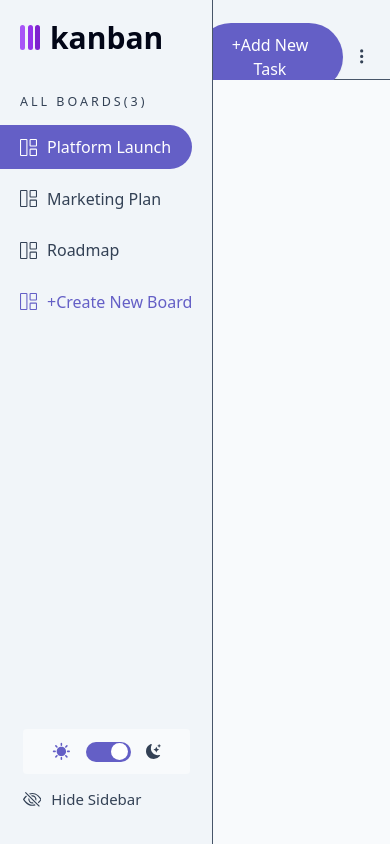
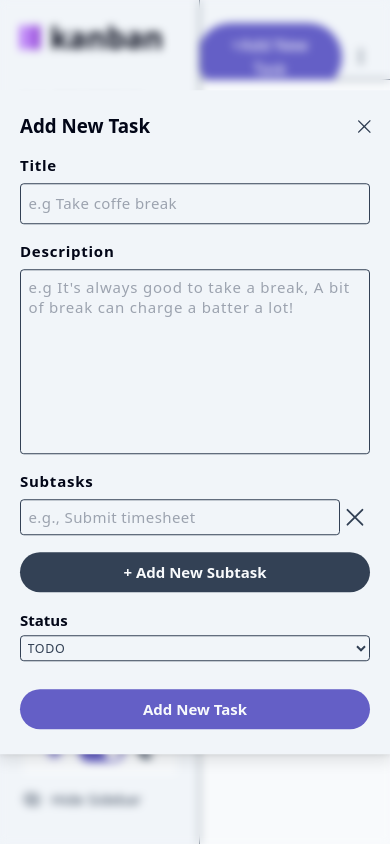
Before and after one commit to Faizshaikh6280/Kanban-Task-Mangement-Full-Stack-App, a React (Vite) app in the folder Frontend/: page / in a window 390 px wide. Both pictures are taken after a click on the button "+Add New Task". Built offline with nearby package versions, Linux system fonts and the light colour scheme.

Commit message:
Add new Task Modal window Implemented -Frontend

```diff
--- a/Frontend/src/components/Header/Header.jsx
+++ b/Frontend/src/components/Header/Header.jsx
@@ -1,5 +1,6 @@
 import { useRef } from 'react';
 import { BsThreeDotsVertical } from 'react-icons/bs';
+import AddNewTaskModal from '../Modals/AddNewTaskModal';
 function Header() {
   const ref = useRef();
   return (
@@ -11,9 +12,7 @@ function Header() {
         Platform Launch
       </h1>
       <div className="right flex gap-4 items-center">
-        <button className="add-task text-white px-8 py-4 rounded-full bg-primary shadow-sm">
-          +Add New Task
-        </button>
+        <AddNewTaskModal />
         <BsThreeDotsVertical
           className="text-3xl cursor-pointer"
           onClick={() => {
--- /dev/null
+++ b/Frontend/src/components/Modals/AddNewTaskModal.jsx
@@ -0,0 +1,21 @@
+import Modal from '../../ui/Modals';
+import AddNewTaskWindow from './AddNewTaskWindow';
+
+function AddNewTaskModal() {
+  return (
+    <div>
+      <Modal>
+        <Modal.Open opens="add-new-task">
+          <button className="add-task text-white px-8 py-4 rounded-full bg-primary shadow-sm">
+            +Add New Task
+          </button>
+        </Modal.Open>
+        <Modal.Window name={'add-new-task'}>
+          <AddNewTaskWindow />
+        </Modal.Window>
+      </Modal>
+    </div>
+  );
+}
+
+export default AddNewTaskModal;
--- /dev/null
+++ b/Frontend/src/components/Modals/AddNewTaskWindow.jsx
@@ -0,0 +1,122 @@
+import React, { useState } from 'react';
+import { HiXMark } from 'react-icons/hi2';
+import { TASK_PLACEHOLDER } from '../../dev-data';
+import SelectCategory from '../../ui/SelectCategory';
+
+function AddNewTaskWindow() {
+  const [subtasks, setSubtasks] = useState([{ value: '' }]);
+  const [selectedCategory, setSelectedCategory] = useState('');
+
+  const columnCategory = ['todo', 'doing', 'done'];
+
+  function handleInputChange(value, indx) {
+    setSubtasks((subtasks) => {
+      const newSubtasks = [...subtasks];
+      newSubtasks[indx] = {
+        ...newSubtasks[indx],
+        value,
+      };
+      return newSubtasks;
+    });
+  }
+
+  return (
+    <div className="flex flex-col gap-7 w-[35rem] md:w-[50rem]">
+      <h1 className="text-custom-text-1 text-3xl font-semibold">
+        Add New Task
+      </h1>
+
+      <form action="" className="flex flex-col gap-7">
+        <div className="tite-input flex flex-col gap-3 ">
+          <label
+            htmlFor="title"
+            className="text-2xl text-custom-text-1 font-semibold tracking-wider"
+          >
+            Title
+          </label>
+          <input
+            required
+            type="text"
+            placeholder="e.g Take coffe break"
+            id="title"
+            className="border border-custom-text-2 p-3 rounded-md w-full bg-transparent placeholder:text-2xl placeholder:text-custom-text-2/5 tracking-wide  outline-none"
+          />
+        </div>
+
+        <div className="description-input flex flex-col gap-3 ">
+          <label
+            htmlFor="description"
+            className="text-2xl text-custom-text-1 font-semibold tracking-wider"
+          >
+            Description
+          </label>
+          <textarea
+            rows={7}
+            placeholder="e.g It's always good to take a break, A bit of break can charge a batter a lot!"
+            id="title"
+            className="border border-custom-text-2  p-3 rounded-md w-full bg-transparent placeholder:text-2xl placeholder:text-custom-text-2/5 tracking-wider resize-none  outline-none"
+          />
+        </div>
+
+        <div className="subtasks-input flex flex-col gap-3 ">
+          <label
+            htmlFor="subtasks"
+            className="text-2xl text-custom-text-1 font-semibold tracking-wider"
+          >
+            Subtasks
+          </label>
+          {subtasks.map((_, indx) => {
+            const randomIndex = Math.floor(
+              Math.random() * TASK_PLACEHOLDER.length
+            );
+            return (
+              <div className="flex justify-between items-center" key={indx}>
+                <input
+                  type="text"
+                  placeholder={`${TASK_PLACEHOLDER[randomIndex]}`}
+                  id="subtasks"
+                  className="border border-custom-text-2 px-3 p-2 rounded-md w-[92%] bg-transparent placeholder:text-2xl placeholder:text-custom-text-2/5 tracking-wide  outline-none"
+                  value={subtasks[indx].value}
+                  onChange={(e) => handleInputChange(e.target.value, indx)}
+                />
+                <HiXMark
+                  className="text-5xl cursor-pointer font-extrabold"
+                  onClick={() => {
+                    setSubtasks((subtasks) => {
+                      const newSubtasks =
+                        subtasks.filter((_, Elindx) => Elindx !== indx) || [];
+                      console.log(indx, newSubtasks);
+                      return newSubtasks;
+                    });
+                  }}
+                />
+              </div>
+            );
+          })}
+          <button
+            onClick={() => setSubtasks((prev) => [...prev, { value: '' }])}
+            className="px-4 py-4 rounded-full dark:text-primary text-2xl cursor-pointer dark:bg-custom-text-1 mt-4 font-semibold bg-custom-text-2 text-slate-50"
+          >
+            + Add New Subtask
+          </button>
+        </div>
+
+        <div className="category">
+          <h2 className="text-custom-text-1 font-semibold mb-2 text-2xl">
+            Status
+          </h2>
+          <SelectCategory
+            selectedCategory={selectedCategory}
+            setSelectedCategory={setSelectedCategory}
+            columnCategory={columnCategory}
+          />
+        </div>
+        <button className="px-4 py-4 rounded-full text-slate-50 text-2xl cursor-pointer bg-primary mt-4 font-bold">
+          Add New Task
+        </button>
+      </form>
+    </div>
+  );
+}
+
+export default AddNewTaskWindow;
--- a/Frontend/src/components/Modals/UpdateTaskWindow.jsx
+++ b/Frontend/src/components/Modals/UpdateTaskWindow.jsx
@@ -1,14 +1,20 @@
 import { useState } from 'react';
+import SelectCategory from '../../ui/SelectCategory';
 
-function UpdateTaskWindow({ task }) {
-  const sortedTasks = task.subtasks.sort((a, b) => {
+const columnCategory = ['todo', 'doing', 'done'];
+const sortTasks = function (tasks) {
+  return tasks.sort((a, b) => {
     if (a.isDone === b.isDone) {
       return 0;
     }
     return a.isDone ? -1 : 1;
   });
-  const [subtasks, setSubtasks] = useState(sortedTasks);
-  const columnCategory = ['todo', 'doing', 'done'];
+};
+
+function UpdateTaskWindow({ task }) {
+  const [subtasks, setSubtasks] = useState(sortTasks(task.subtasks));
+  const [selectedCategory, setSelectedCategory] = useState(task.status);
+
   const completedSubtasks = subtasks.filter((sub) => sub.isDone).length;
 
   function handleCheckboxChange(index) {
@@ -58,6 +64,19 @@ function UpdateTaskWindow({ task }) {
           );
         })}
       </ul>
+      <div className="category">
+        <h2 className="text-custom-text-1 font-semibold mb-2 text-2xl">
+          Status
+        </h2>
+        <SelectCategory
+          selectedCategory={selectedCategory}
+          setSelectedCategory={setSelectedCategory}
+          columnCategory={columnCategory}
+        />
+      </div>
+      <button className="px-4 py-4 rounded-full text-slate-50 text-2xl cursor-pointer bg-primary mt-4">
+        Update Task
+      </button>
     </div>
   );
 }
--- a/Frontend/src/dev-data/index.js
+++ b/Frontend/src/dev-data/index.js
@@ -145,3 +145,21 @@ export const BOARD = {
     // },
   ],
 };
+
+export const TASK_PLACEHOLDER = [
+  'e.g., Take a coffee break',
+  'e.g., Complete project report',
+  'e.g., Attend team meeting',
+  'e.g., Call the client',
+  'e.g., Schedule dentist appointment',
+  'e.g., Update project status',
+  'e.g., Submit timesheet',
+  'e.g., Prepare presentation slides',
+  'e.g., Review code changes',
+  'e.g., Plan weekend trip',
+  'e.g., Organize workspace',
+  'e.g., Send follow-up emails',
+  'e.g., Read a chapter of a book',
+  'e.g., Workout session',
+  'e.g., Grocery shopping',
+];
--- a/Frontend/src/index.css
+++ b/Frontend/src/index.css
@@ -51,7 +51,7 @@ html.dark {
     @apply col-start-1;
   }
   .sidebar {
-    @apply absolute;
+    @apply absolute w-[20rem];
   }
   .app-layout.menu .sidebar {
     @apply absolute translate-x-0 block z-[1] w-1/5 left-0 top-0;
--- a/Frontend/src/ui/Modals.jsx
+++ b/Frontend/src/ui/Modals.jsx
@@ -38,9 +38,9 @@ function Window({ children, name }) {
   if (name !== openName) return null;
 
   return createPortal(
-    <div className="absolute inset-0 backdrop-blur-sm bg-custom-bg-main/30 flex flex-col items-center justify-center">
+    <div className="absolute inset-0 backdrop-blur-sm bg-custom-bg-main/30 flex flex-col items-center justify-center ">
       <div
-        className="text-custom-text-2 p-10 border border-custom-text-2 rounded-lg bg-custom-bg-secondary  absolute top-1/2 left-1/2 -translate-x-1/2 -translate-y-1/2"
+        className="text-custom-text-2 p-10 shadow-lg rounded-lg bg-custom-bg-secondary  absolute top-1/2 left-1/2 -translate-x-1/2 -translate-y-1/2 overflow-y-auto max-h-[95vh]"
         ref={ref}
       >
         <button onClick={close} className="absolute top-10 right-[2rem]">
--- /dev/null
+++ b/Frontend/src/ui/SelectCategory.jsx
@@ -0,0 +1,23 @@
+function SelectCategory({
+  columnCategory,
+  selectedCategory,
+  setSelectedCategory,
+}) {
+  return (
+    <select
+      className="w-full bg-custom-bg-secondary accent-primary uppercase border border-custom-text-2 p-1 tracking-wider text-xl rounded-md "
+      onChange={(e) => setSelectedCategory(e.target.value)}
+      value={selectedCategory}
+    >
+      {columnCategory.map((el, indx) => {
+        return (
+          <option className="text-custom-text-2" key={indx} value={el}>
+            {el}
+          </option>
+        );
+      })}
+    </select>
+  );
+}
+
+export default SelectCategory;
```
